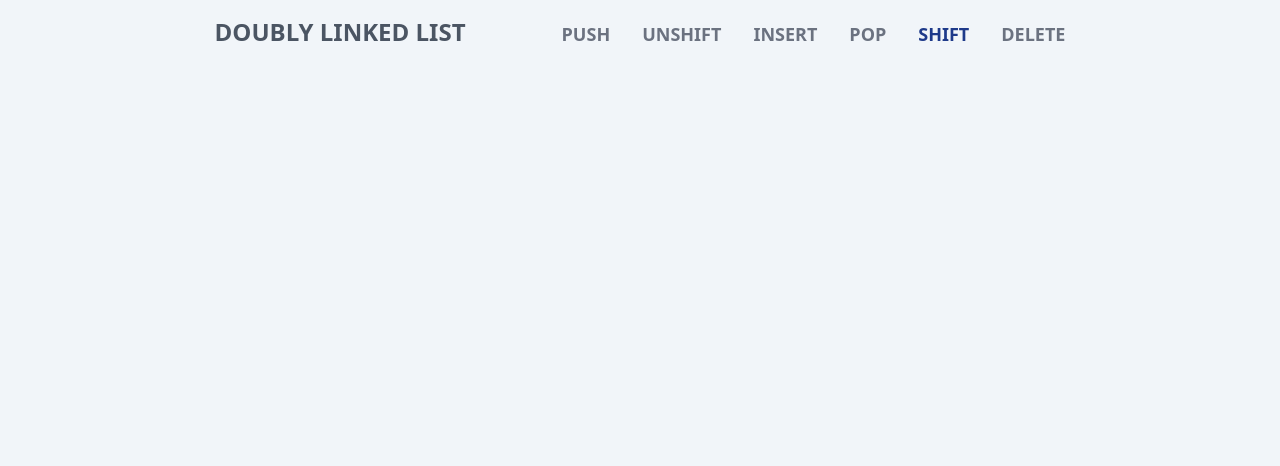
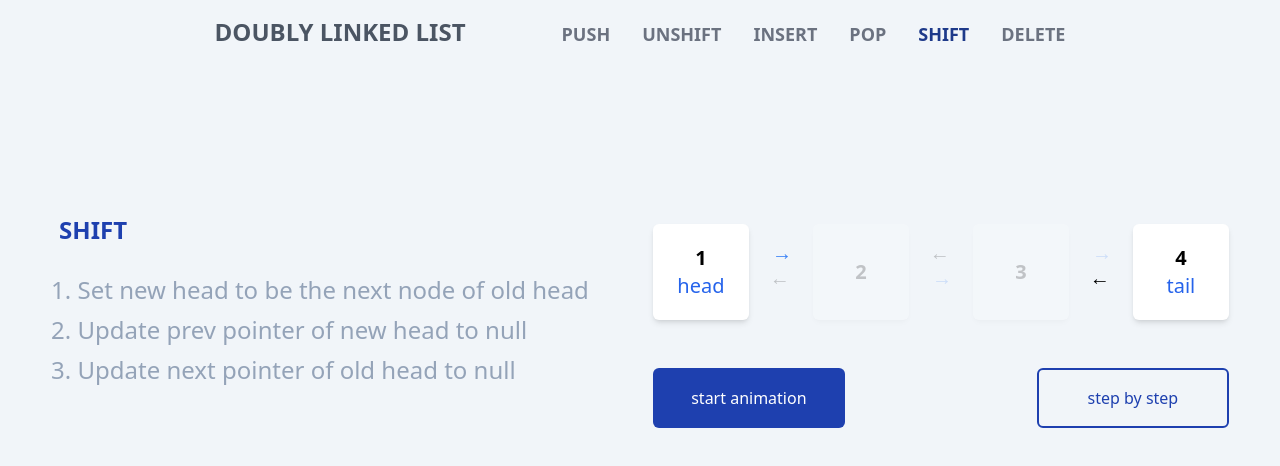
Before and after one commit to Stefan-Tian/linked-list-demo, a React (Create React App) app: page /shift in a window 1280 px wide. Shown: the top 466 px of the page. Built offline with nearby package versions, Linux system fonts and the light colour scheme.

Commit message:
ADD: Add shift demo

```diff
--- a/src/App.tsx
+++ b/src/App.tsx
@@ -4,6 +4,7 @@ import DLLPush from './components/DLLPush';
 import DLLInsert from './components/DLLInsert';
 import DLLUnshift from './components/DLLUnshift';
 import DLLPop from './components/DLLPop';
+import DLLShift from './components/DLLShift';
 import './styles/tailwind.css';
 
 function App() {
@@ -15,6 +16,7 @@ function App() {
         <Route path="/insert" element={<DLLInsert />} />
         <Route path="/unshift" element={<DLLUnshift />} />
         <Route path="/pop" element={<DLLPop />} />
+        <Route path="/shift" element={<DLLShift />} />
       </Routes>
     </div>
   );
--- /dev/null
+++ b/src/components/DLLShift.tsx
@@ -0,0 +1,112 @@
+import useAnimationProcess from '../hooks/useAnimationProcess';
+import DLLNode from './DLLNode';
+
+enum AnimationStep {
+  NotStarted = -1,
+  SetHeadToNextNode = 0,
+  SetPrevPointerOfNewHeadToNull = 1,
+  SetNextPointerOfOldHeadToNull = 2,
+}
+
+const animationDurations = [500, 500, 3000];
+
+const instructionsMap: Record<number, string> = {
+  [AnimationStep.SetHeadToNextNode]:
+    'Set new head to be the next node of old head',
+  [AnimationStep.SetPrevPointerOfNewHeadToNull]:
+    'Update prev pointer of new head to null',
+  [AnimationStep.SetNextPointerOfOldHeadToNull]:
+    'Update next pointer of old head to null',
+};
+
+const instructions = Object.values(instructionsMap);
+
+const list = [1, 2, 3, 4];
+const DLLShift = () => {
+  const { animationStep, startAnimationProcess, setAnimationStep } =
+    useAnimationProcess(animationDurations);
+
+  const handleClickNextStep = () => {
+    if (animationStep === AnimationStep.SetNextPointerOfOldHeadToNull) {
+      setAnimationStep(AnimationStep.NotStarted);
+    } else {
+      setAnimationStep((prevStep) => prevStep + 1);
+    }
+  };
+
+  return (
+    <div>
+      <div className="flex items-center justify-center">
+        <ol className="mr-16 text-left">
+          <h1 className="text-blue-800 text-2xl mb-6 font-bold pl-2">SHIFT</h1>
+          {instructions.map((instruction, idx) => (
+            <li
+              key={instruction}
+              className={`text-2xl leading-10 ${
+                instruction === (instructionsMap[animationStep] as string)
+                  ? 'text-slate-800'
+                  : 'text-slate-400'
+              }`}
+            >
+              {idx + 1}. {instruction}
+            </li>
+          ))}
+        </ol>
+        <div className="flex flex-col items-start mt-12 relative">
+          <div className="flex items-center justify-center mb-12">
+            {list.map((num, idx) => (
+              <DLLNode
+                key={num}
+                number={num}
+                isHead={
+                  animationStep >= AnimationStep.SetHeadToNextNode
+                    ? idx === 1
+                    : idx === 0
+                }
+                isTail={idx === list.length - 1}
+                isOldHead={
+                  animationStep >= AnimationStep.SetHeadToNextNode && idx === 0
+                }
+                hideNextPointer={
+                  animationStep >=
+                    AnimationStep.SetNextPointerOfOldHeadToNull && idx === 0
+                }
+                hidePrevPointer={
+                  animationStep >=
+                    AnimationStep.SetPrevPointerOfNewHeadToNull && idx === 1
+                }
+                forceShow={
+                  animationStep >= AnimationStep.SetHeadToNextNode && idx === 1
+                }
+                isUnknown={
+                  animationStep >=
+                    AnimationStep.SetPrevPointerOfNewHeadToNull && idx === 0
+                }
+              />
+            ))}
+          </div>
+          <div className="flex w-full justify-between">
+            <button
+              className="bg-blue-800 w-48 py-4 rounded-md text-white hover:bg-blue-600"
+              onClick={startAnimationProcess}
+            >
+              start animation
+            </button>
+            <button
+              className="border-blue-800 w-48 border-2 text-blue-800 px-12 py-4 rounded-md hover:border-blue-600 hover:text-blue-600"
+              onClick={handleClickNextStep}
+            >
+              {animationStep === AnimationStep.NotStarted
+                ? 'step by step'
+                : animationStep === AnimationStep.SetNextPointerOfOldHeadToNull
+                ? 'reset'
+                : 'next step'}
+            </button>
+          </div>
+        </div>
+      </div>
+    </div>
+  );
+};
+
+export default DLLShift;
```
